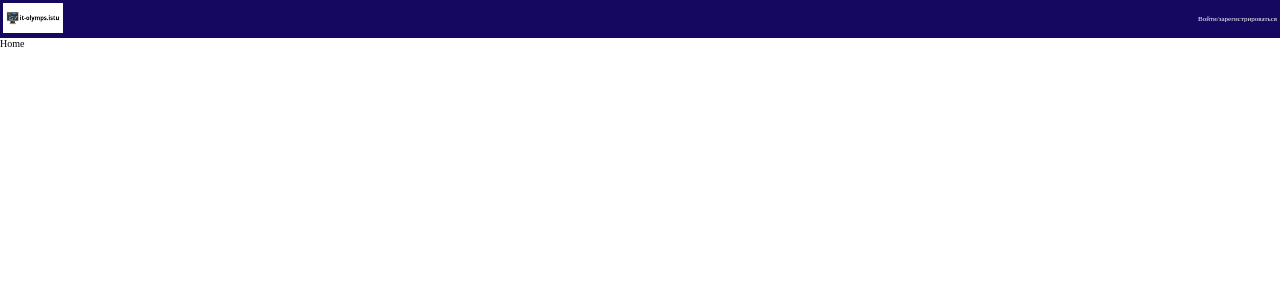
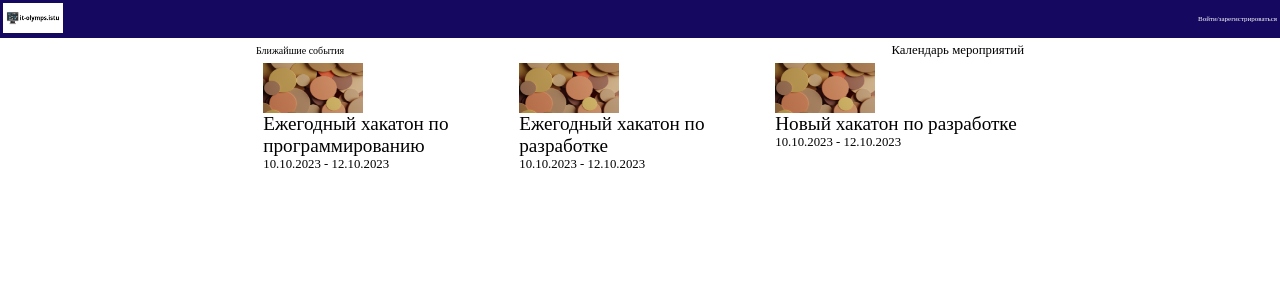
Before and after one commit to Manya18/it-olymps.istu, a Next.js app: page / in a window 1280 px wide. Shown: the top 300 px of the page. Built offline with nearby package versions, Linux system fonts and the light colour scheme.

Commit message:
add events block without links

```diff
--- /dev/null
+++ b/src/components/screens/home/Home.module.css
@@ -0,0 +1,33 @@
+.eventBlock {
+    display: flex;
+    flex-direction: column;
+    max-width: 20vw;
+}
+
+.groupBlocks {
+    display: flex;
+    justify-content: center;
+}
+
+.heading{
+    display: flex;
+    align-items: center;
+    justify-content: space-between;
+    padding-top: 5px;
+    padding-bottom: 5px;
+}
+
+.blocksPart {
+    max-width: 60vw;
+    margin-left: auto;
+    margin-right: auto;
+}
+
+.name {
+    font-size: 1.5vw;
+    max-width: 30vw;
+}
+
+.date {
+    font-size: 1vw;
+}
--- a/src/components/screens/home/Home.tsx
+++ b/src/components/screens/home/Home.tsx
@@ -1,9 +1,51 @@
-import Layout from "@/components/layout/Layout"
+import Layout from "@/components/layout/Layout";
+import Image from "next/image";
+import styles from "./Home.module.css";
 
 const Home = ()  => {
+    const dataEvent = [
+    {
+        contest_id: "1",
+        date_start: "10.10.2023",
+        date_end: "12.10.2023",
+        name: "Ежегодный хакатон по программированию",
+        info: "Предлагаем наборы заданий для изучения основ программирования. Предполагается, что обучение проходит в течение двух лет.",
+        img: "/event_img.jpg"
+    },
+    {
+        contest_id: "2",
+        date_start: "10.10.2023",
+        date_end: "12.10.2023",
+        name: "Ежегодный хакатон по разработке",
+        info: "Предлагаем наборы заданий для изучения основ программирования. Предполагается, что обучение проходит в течение двух лет.",
+        img: "/event_img.jpg"
+    },
+    {
+        contest_id: "3",
+        date_start: "10.10.2023",
+        date_end: "12.10.2023",
+        name: "Новый хакатон по разработке",
+        info: "Предлагаем наборы заданий для изучения основ программирования. Предполагается, что обучение проходит в течение двух лет.",
+        img: "/event_img.jpg"
+    }
+]
     return (
         <Layout>
-            <div>Home</div>
+            <div className={styles.blocksPart}>
+            <div className={styles.heading}>
+                <span>Ближайшие события</span>
+                <span className={styles.date}>Календарь мероприятий</span>
+            </div>
+                <div className={styles.groupBlocks}>
+                {dataEvent.map((dEvent) =>
+                <div className={styles.eventBlock}>
+                    <Image src={dEvent.img} width={100} height={50} alt={"event"}/>
+                    <div className={styles.name}>{dEvent.name}</div>
+                    <span className={styles.date}>{dEvent.date_start} - {dEvent.date_end}</span>
+                </div>
+                )}
+                </div>
+            </div>
         </Layout>
     )
 }
```
Also changed, not shown: src/components/layout/header/Header.tsx (+3 -1 lines), public/event_img.jpg (added).
